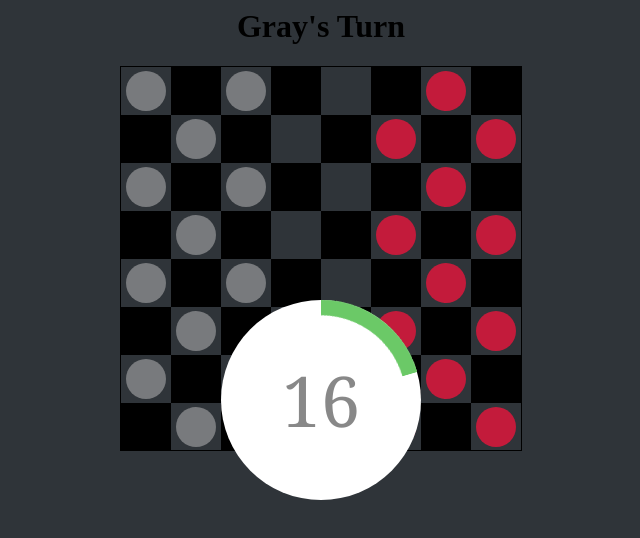
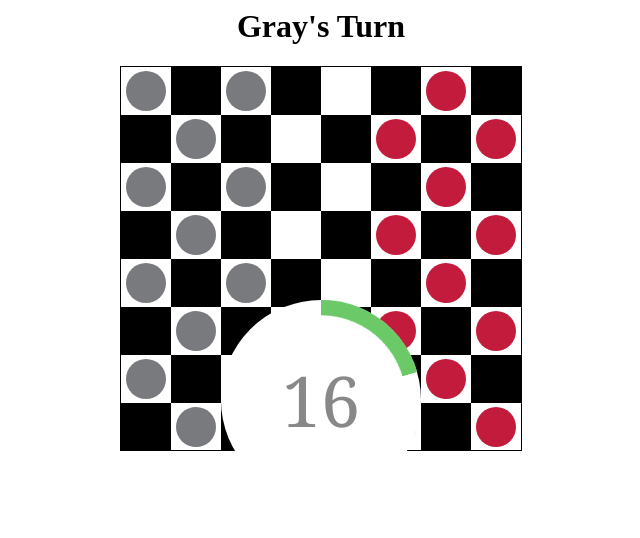
Before and after one commit to mattbspector/CheckersWithFriends, a plain HTML site: page index.html in a window 1280 px wide. Shown: the whole page, without its empty margins (319-959 px from the left). Drawn offline with nearby package versions, Linux system fonts and the light colour scheme.

```diff
--- a/css/timer.css
+++ b/css/timer.css
@@ -1,5 +1,4 @@
 body {
-  background-color: #2f3439;
 }
 
 .radialtimer {
```
Also changed, not shown: index.html (+1 -0 lines).
